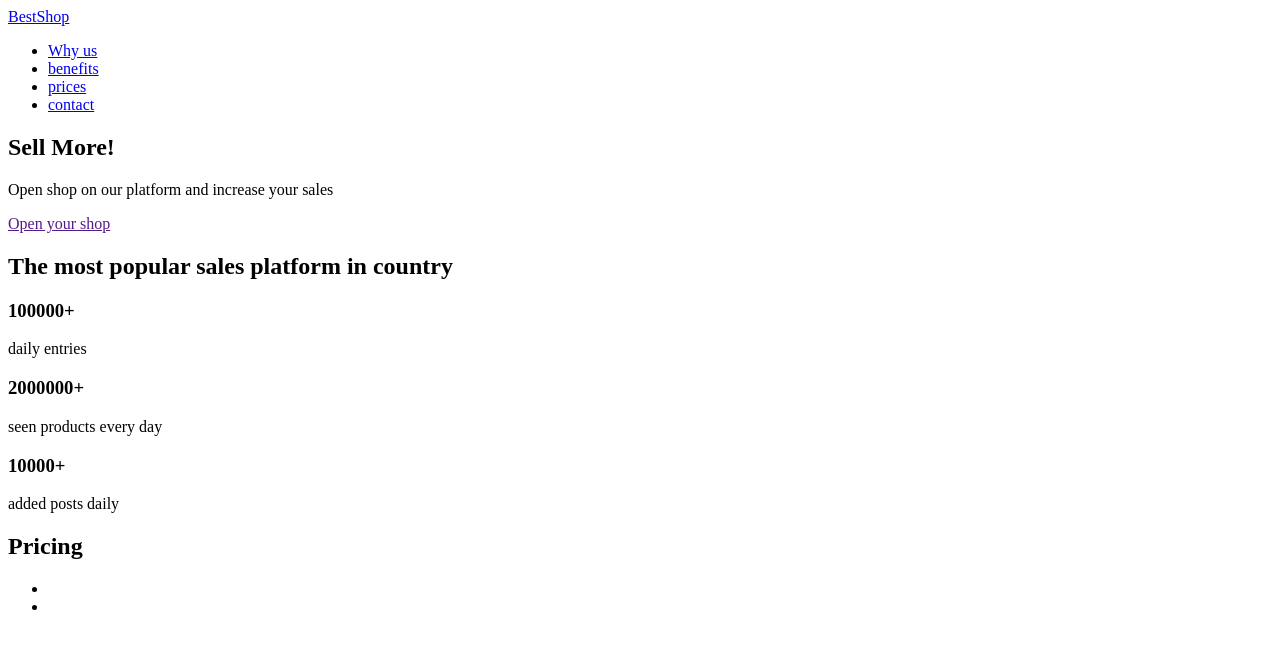
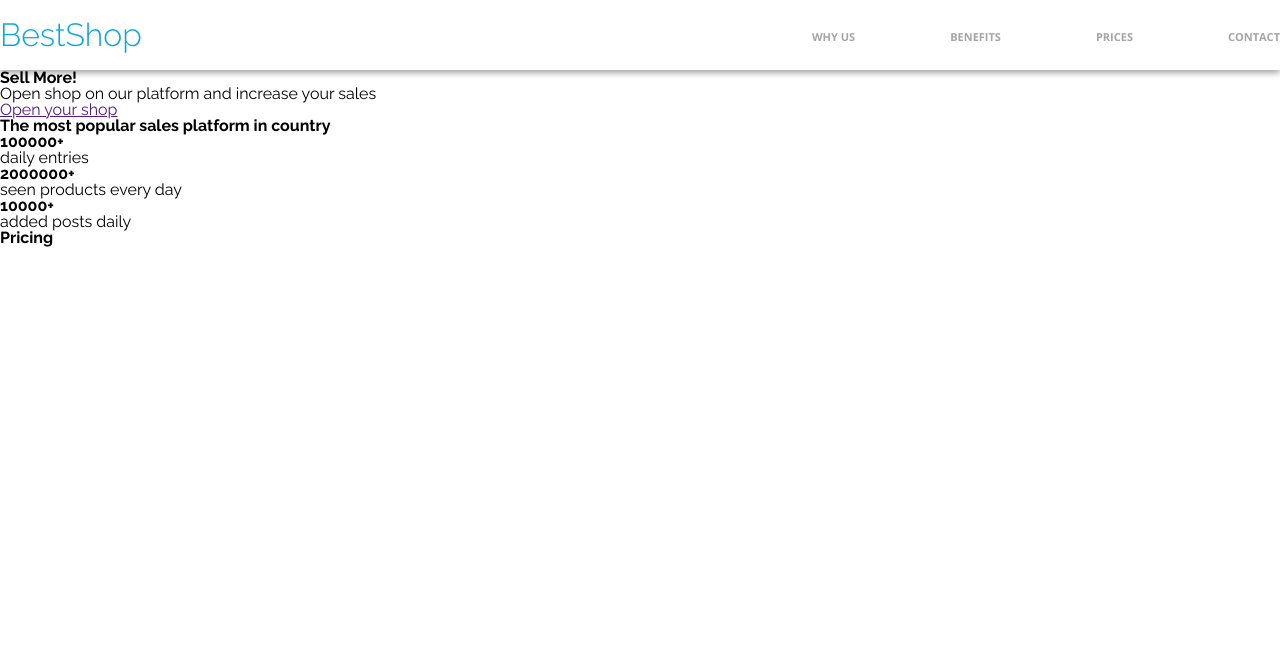
Before and after one commit to alebokus/CodersLab_bootcamp, a plain HTML site: page HTML_CSS_Layout_Noresponsive/index.html in a window 1280 px wide. Drawn offline with nearby package versions, Linux system fonts and the light colour scheme.

Commit message:
Add gitignore and header

```diff
--- /dev/null
+++ b/HTML_CSS_Layout_Noresponsive/css/reset.css
@@ -0,0 +1,102 @@
+/*
+html5doctor.com Reset Stylesheet
+v1.6.1
+Last Updated: 2010-09-17
+Author: Richard Clark - http://richclarkdesign.com
+Twitter: @rich_clark
+*/
+
+html, body, div, span, object, iframe,
+h1, h2, h3, h4, h5, h6, p, blockquote, pre,
+abbr, address, cite, code,
+del, dfn, em, img, ins, kbd, q, samp,
+small, strong, sub, sup, var,
+b, i,
+dl, dt, dd, ol, ul, li,
+fieldset, form, label, legend,
+table, caption, tbody, tfoot, thead, tr, th, td,
+article, aside, canvas, details, figcaption, figure,
+footer, header, hgroup, menu, nav, section, summary,
+time, mark, audio, video {
+    margin:0;
+    padding:0;
+    border:0;
+    outline:0;
+    font-size:100%;
+    vertical-align:baseline;
+    background:transparent;
+}
+
+body {
+    line-height:1;
+}
+
+article,aside,details,figcaption,figure,
+footer,header,hgroup,menu,nav,section {
+    display:block;
+}
+
+nav ul {
+    list-style:none;
+}
+
+blockquote, q {
+    quotes:none;
+}
+
+blockquote:before, blockquote:after,
+q:before, q:after {
+    content:'';
+    content:none;
+}
+
+a {
+    margin:0;
+    padding:0;
+    font-size:100%;
+    vertical-align:baseline;
+    background:transparent;
+}
+
+/* change colours to suit your needs */
+ins {
+    background-color:#ff9;
+    color:#000;
+    text-decoration:none;
+}
+
+/* change colours to suit your needs */
+mark {
+    background-color:#ff9;
+    color:#000;
+    font-style:italic;
+    font-weight:bold;
+}
+
+del {
+    text-decoration: line-through;
+}
+
+abbr[title], dfn[title] {
+    border-bottom:1px dotted;
+    cursor:help;
+}
+
+table {
+    border-collapse:collapse;
+    border-spacing:0;
+}
+
+/* change border colour to suit your needs */
+hr {
+    display:block;
+    height:1px;
+    border:0;
+    border-top:1px solid #cccccc;
+    margin:1em 0;
+    padding:0;
+}
+
+input, select {
+    vertical-align:middle;
+}
--- a/HTML_CSS_Layout_Noresponsive/css/style.css
+++ b/HTML_CSS_Layout_Noresponsive/css/style.css
@@ -0,0 +1,64 @@
+* {
+    box-sizing: border-box;
+}
+
+:root {
+    --main-color: #08A6E4;
+    --side-color-pink: #FB3B64;
+    --side-color-green: #55DFB4;
+    --shadow-color: #A5A5A5;
+    --additional-font: 'Open Sans', sans-serif;
+}
+
+body {
+    max-width: 1626px;
+    margin: 0 auto;
+    background: white;
+    font-family: 'Raleway', sans-serif;
+}
+
+.container {
+    max-width: 1352px;
+    margin: 0 auto;
+}
+
+/*
+** HEADER
+*/
+
+header {
+    box-shadow: 0 3px 6px var(--shadow-color);
+}
+
+header .container {
+    height: 70px;
+    display: flex;
+    justify-content: space-between;
+    align-items: center;
+}
+
+header .logo {
+    font-size: 32px;
+    font-weight: lighter;
+    color: var(--main-color);
+    text-decoration: none;
+}
+
+header ul {
+    display: flex;
+    align-items: center;
+}
+
+header li {
+    height: 15px;
+    padding-left: 95px;
+}
+
+header li a {
+    text-decoration: none;
+    text-transform: uppercase;
+    font-size: 11px;
+    font-family: var(--additional-font);
+    font-weight: bold;
+    color: var(--shadow-color);
+}
--- a/HTML_CSS_Layout_Noresponsive/index.html
+++ b/HTML_CSS_Layout_Noresponsive/index.html
@@ -5,13 +5,17 @@
     <meta name="viewport"
           content="width=device-width, user-scalable=no, initial-scale=1.0, maximum-scale=1.0, minimum-scale=1.0">
     <meta http-equiv="X-UA-Compatible" content="ie=edge">
+    <link rel="stylesheet" href="css/reset.css">
+    <link href="https://fonts.googleapis.com/css?family=Raleway:300,400,700,800&display=swap&subset=latin-ext" rel="stylesheet">
+    <link href="https://fonts.googleapis.com/css?family=Open+Sans:400,700&display=swap&subset=latin-ext" rel="stylesheet">
     <link rel="stylesheet" href="css/style.css">
     <title>No-responsive Layout</title>
 </head>
 <body>
 
-<header class="container">
-    <a href="#">BestShop</a>
+<header>
+    <div class="container">
+        <a href="#" class="logo">BestShop</a>
         <nav>
             <ul>
                 <li><a href="#">Why us</a></li>
@@ -20,15 +24,19 @@
                 <li><a href="#">contact</a></li>
             </ul>
         </nav>
+    </div>
 </header>
 
-<section class="banner container">
+<section class="banner">
+    <div class="container">
         <h1>Sell More!</h1>
         <p>Open shop on our platform and increase your sales</p>
         <a href="">Open your shop</a>
+    </div>
 </section>
 
-<section class="statistics container">
+<section class="statistics">
+    <div class="container">
         <h2>The most popular sales platform in country</h2>
         <div class="statistic_input">
             <div class="circle"></div>
@@ -45,9 +53,11 @@
             <h3>10000+</h3>
             <p>added posts daily</p>
         </div>
+    </div>
 </section>
 
-<main class="container">
+<main>
+    <div class="container">
         <article>
             <div class="article_img"></div>
             <div class="article_text">
@@ -69,17 +79,24 @@
             </div>
         </article>
         <div class="notifications"></div>
+    </div>
 </main>
 
-<section class="pricing container">
+<section class="pricing">
+    <div class="container">
         <h2>Pricing</h2>
         <div class="pricing_box"></div>
+    </div>
 </section>
 
-<section class="form container">
+<section class="form">
+    <div class="container">
+
+    </div>
 </section>
 
-<footer class="container">
+<footer>
+    <div class="container">
         <a href=""></a>
         <p></p>
         <nav>
@@ -88,6 +105,7 @@
                 <li><a href=""></a></li>
             </ul>
         </nav>
+    </div>
 </footer>
 
 </body>
```
Also changed, not shown: 2 other files. Lines whose indentation alone changed are shown as unchanged.
